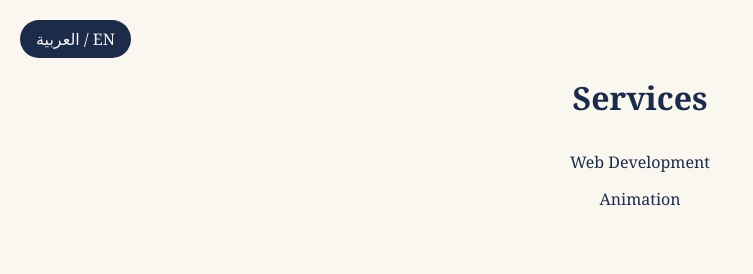
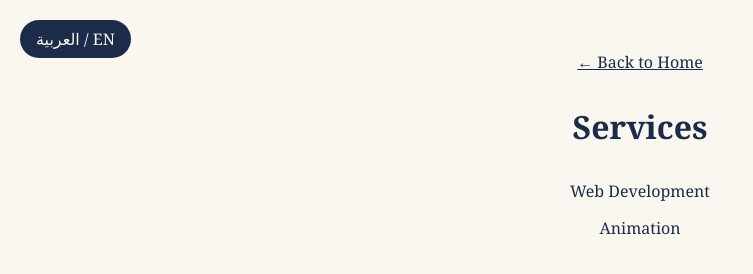
Before and after one commit to leensulaimann-collab/My-portfolio, a plain HTML site: page services.html in a window 1280 px wide. Shown: the whole page, without its empty margins (0-753 px from the left). Drawn offline with Linux system fonts and the light colour scheme.

Commit message:
Update services.html

```diff
--- a/services.html
+++ b/services.html
@@ -7,6 +7,7 @@
     <link rel="stylesheet" href="style.css">
 </head>
 <body>
+    <a href="index.html" id="back-home">← Back to Home</a>
     <button id="lang-toggle">العربية / EN</button>
 
     <h1 data-en="Services" data-ar="الخدمات">Services</h1>
```
